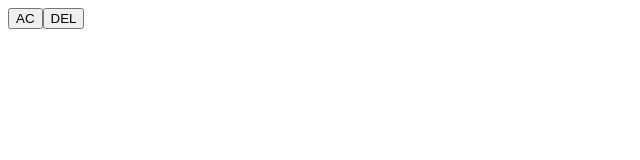
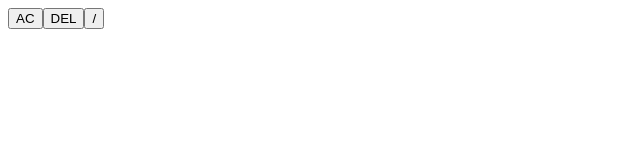
Before and after one commit to dvimukthi/Calculator, a React (Create React App) app: page / in a window 1280 px wide. Shown: the top 160 px of the page, without its empty margins (0-640 px from the left). Built offline with nearby package versions, Linux system fonts and the light colour scheme.

Commit message:
/ button

```diff
--- a/src/App.js
+++ b/src/App.js
@@ -7,6 +7,7 @@ function App() {
       </div>
       <button className="span-two">AC</button>
       <button>DEL</button>
+      <button>/</button>
     </div>
   );
 }
```
